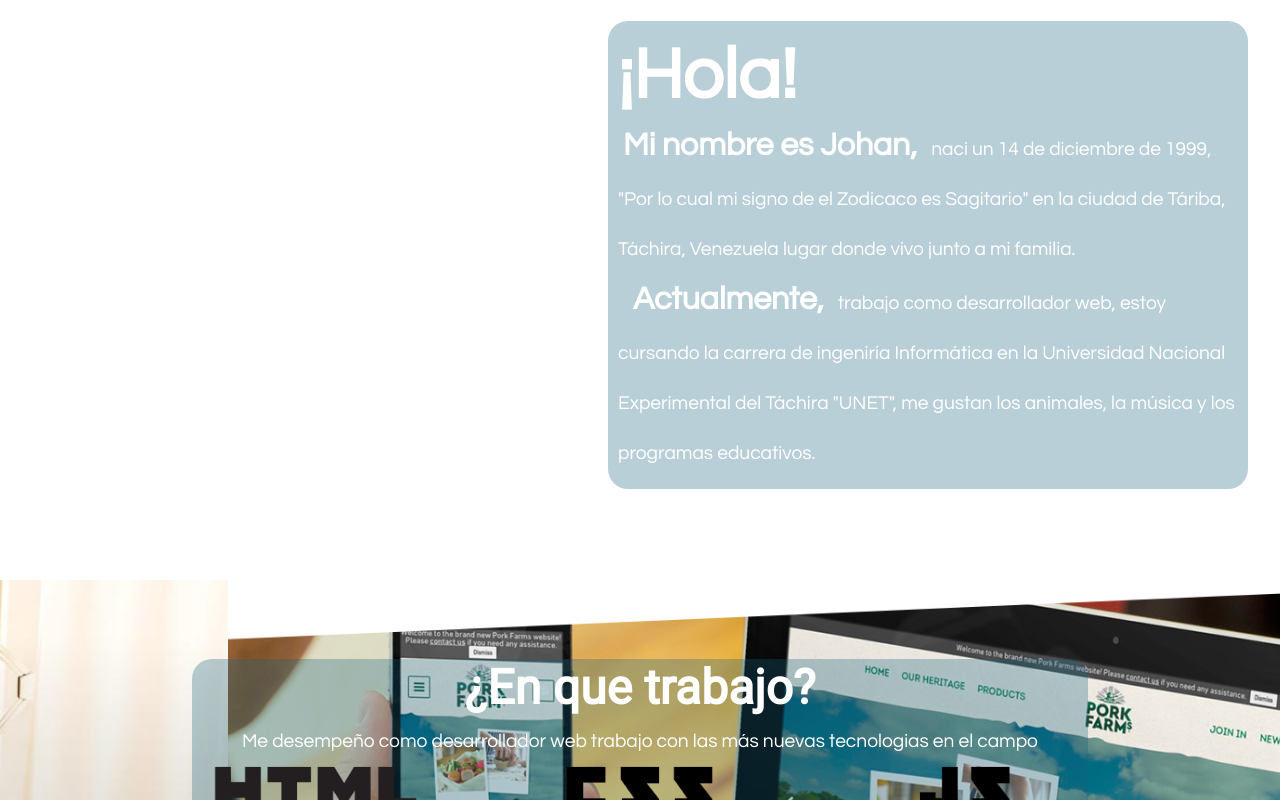
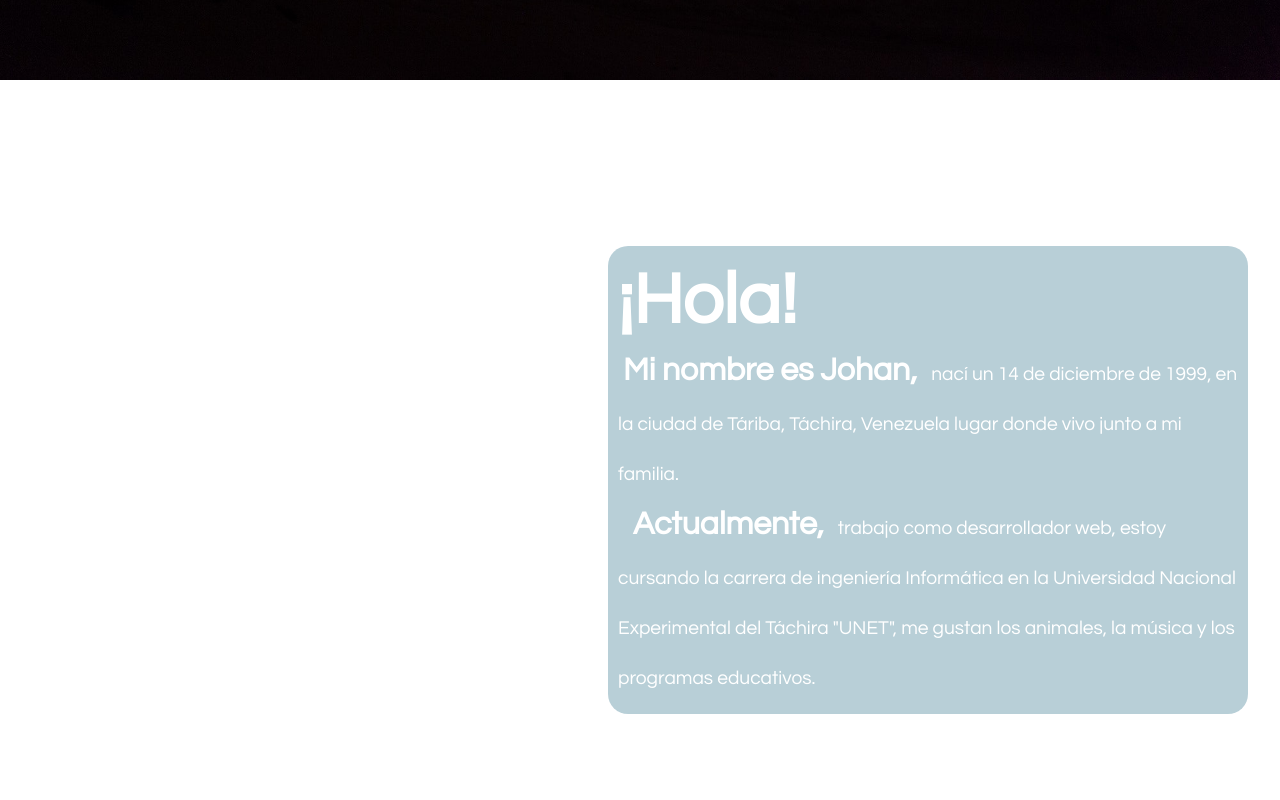
Before and after one commit to Aujemd/About-me, a plain HTML site: page index.html in a window 1280 px wide. Shown: the part 720-1520 px from the top of the page. Drawn offline with nearby package versions, Linux system fonts and the light colour scheme.

Commit message:
Correción  ortográfica y estilos de 1024px

```diff
--- a/CSS/estilos.css
+++ b/CSS/estilos.css
@@ -591,7 +591,7 @@ footer{
 
 @media screen and (min-width:1024px){
     .banner, .about-me, .slider, .goals{
-        height: 650px
+        height: 100vh;
     }
 
     .banner-title{
--- a/index.html
+++ b/index.html
@@ -35,11 +35,12 @@
                     <div class="about-me_column">
                         <h1 class="about-me_title txt">¡Hola!</h1>
                         <h2 class="about-me_subtitle txt">Mi nombre es Johan,</h2>
-                        <p class="about-me_txt txt">
-                        naci un 14 de diciembre de 1999, "Por lo cual mi signo de el Zodicaco es Sagitario" en la ciudad de Táriba, Táchira, Venezuela lugar donde vivo junto a mi familia. <br>
+                        <p class="about-me_txt txt">nací un 14 de diciembre de 1999, en la ciudad de Táriba, Táchira, Venezuela lugar donde vivo junto a mi familia. <br>
                         </p>
                         <h2 class="about-me_subtitle txt">Actualmente,</h2>
-                        <p class="about-me_txt txt">trabajo como desarrollador web, estoy cursando la carrera de ingeniría Informática en la Universidad Nacional Experimental del Táchira "UNET", me gustan los animales, la música y los programas educativos.</p>
+                        <p class="about-me_txt txt">trabajo como desarrollador web, estoy cursando la carrera de ingeniería Informática
+                             en la Universidad Nacional Experimental del Táchira "UNET", me gustan los animales, la música y los programas
+                              educativos.</p>
                     </div>
             </section>
             <section class="skills" id="skills">
@@ -54,8 +55,8 @@
                         </ul>
                     </div>
                     <div class="skills-content">
-                        <h1 class="title skills-title_up">¿En que trabajo?</h1>
-                        <p class="txt skills-txt">Me desempeño como desarrollador web trabajo con las más nuevas tecnologias en el campo</p>
+                        <h1 class="title skills-title_up">¿En qué trabajo?</h1>
+                        <p class="txt skills-txt">Me desempeño como desarrollador web trabajo con las más nuevas tecnologías en el campo</p>
                         <img src="Imagenes/htmlcssjs.png" alt="" class="skills-img">
                         <h2 class="title skills-title_down">También trabajo con lenguajes como: C, C++ y Java</h2>
                     </div>
@@ -99,7 +100,7 @@
                         </h2>
                         <img src="Imagenes/orange2.jpeg" alt="" class="box-img" id="box-img">
                         <p class="box-txt txt" id="box-txt">
-                            El naranja color representante de la alegria y la vida caracteristicas con las que me identifico
+                            El naranja color representante de la alegría y la vida características con las que me identifico
                         </p>
                 </div>
                     <div class="pleaseures-box">
@@ -108,7 +109,7 @@
                     </h2>
                     <img src="Imagenes/musica.jpeg" alt="" class="box-img" id="box-img">
                     <p class="box-txt txt" id="box-txt">
-                       Latino 100%, disfruto de escuchar generos como reggaeton, salsa, bachata y todo tipo de estilos frescos
+                       Latino 100%, disfruto de escuchar géneros como reggaeton, salsa, bachata y todo tipo de estilos frescos
                     </p>
                 </div>
                 <div class="pleaseures-box">
@@ -126,7 +127,7 @@
                     </h2>
                     <img src="Imagenes/Walkers.jpeg" alt="" class="box-img" id="box-img">
                     <p class="box-txt txt" id="box-txt">
-                        Ocasionalmente me gustan las caminatas al aire libre, y si es con par de amigos mejor
+                        Ocasionalmente me gustan las caminatas al aire libre con par de amigos
                     </p>
                 </div>
                 </div>
```
